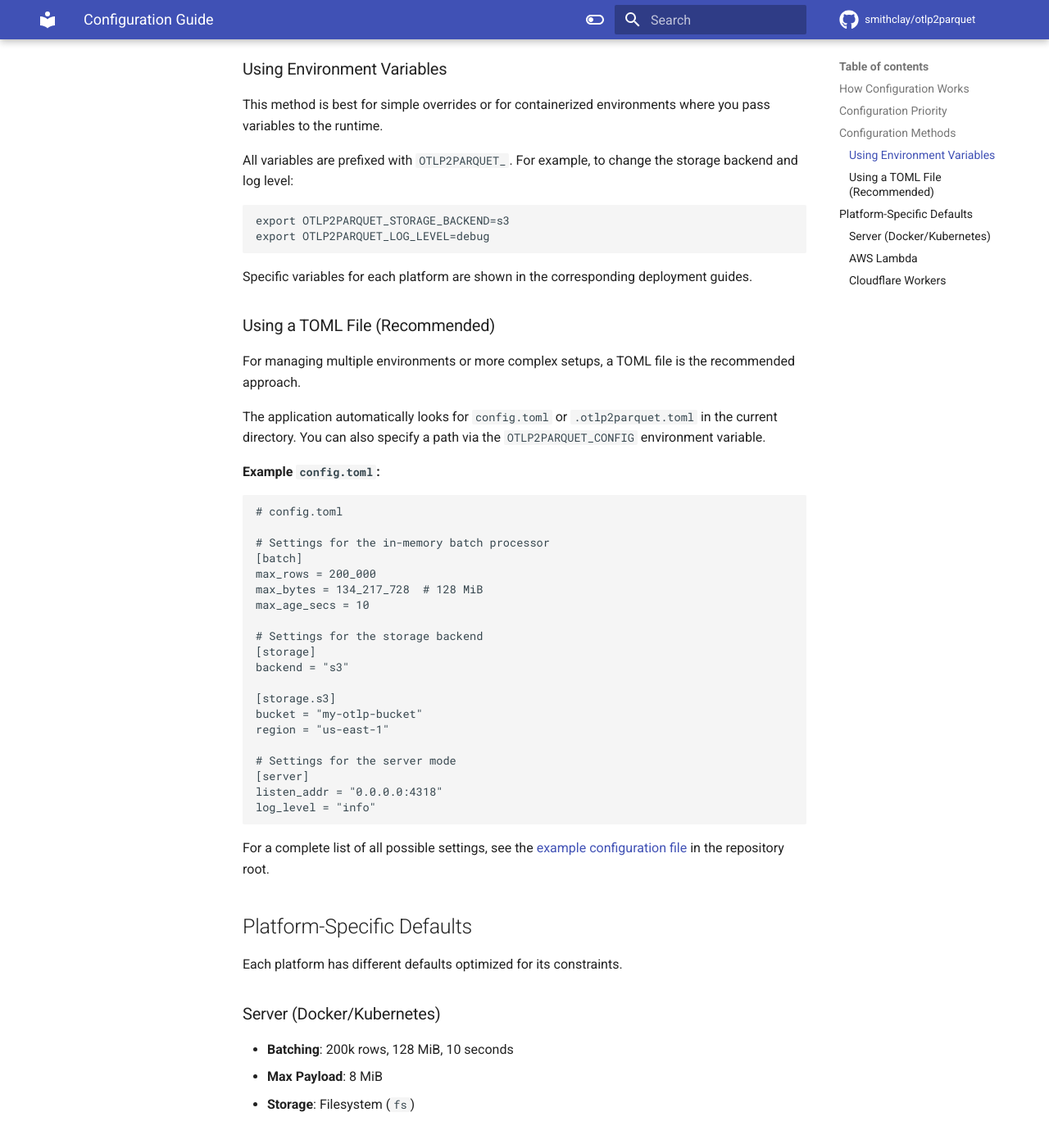
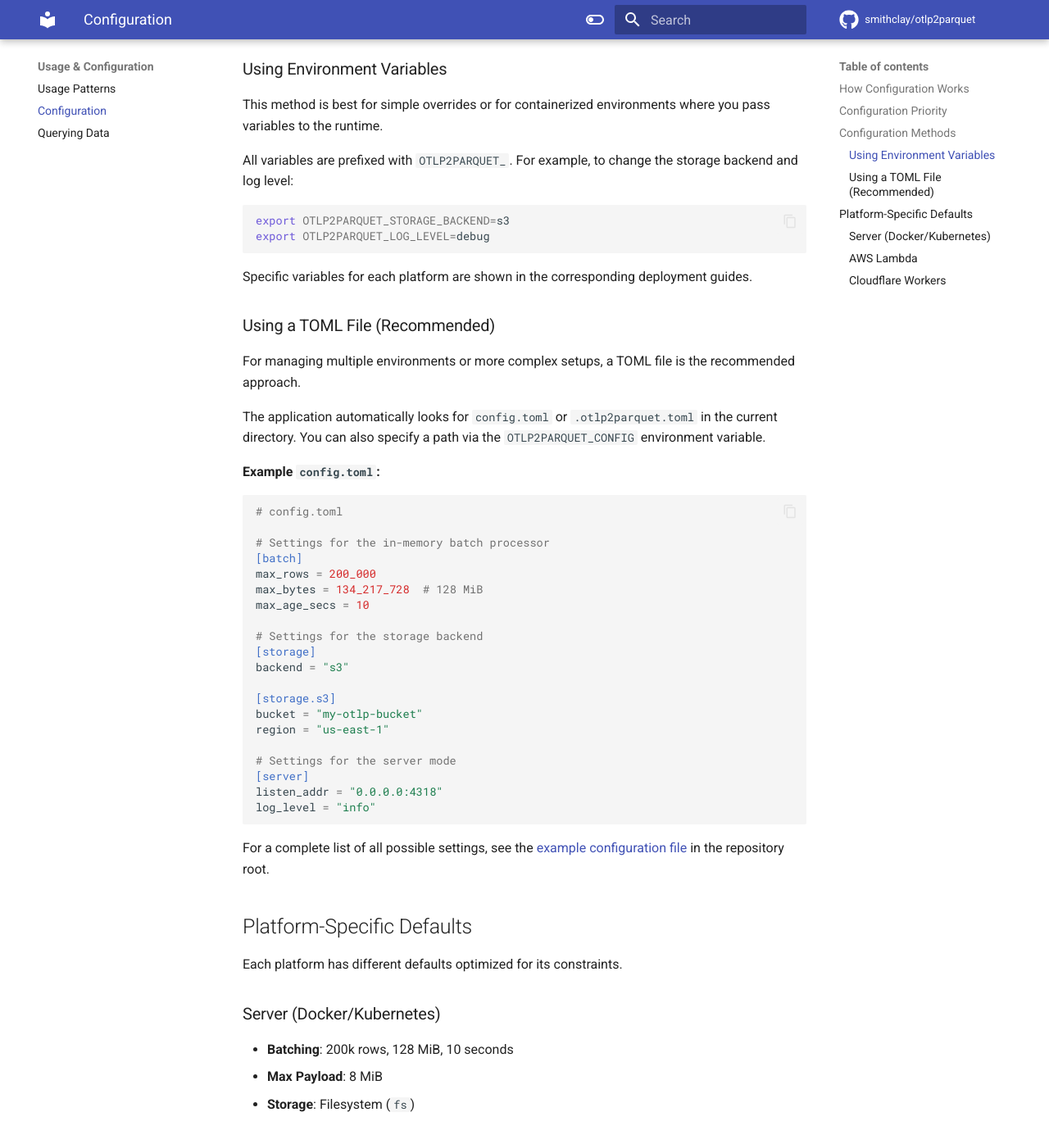
Before and after one commit to smithclay/otlp2parquet, an MkDocs documentation site: the page built from docs/get-started/configuration.md, in a window 1280 px wide and 1400 px high, scrolled down 844 px. Shown: the top 1396 px of the window at 82% size. Built offline with MkDocs 1.6.1 and Material for MkDocs 9.7.7, drawn with Linux system fonts in a browser that asks for light colours; comment, search, counter and statistics services are not loaded.

Commit message:
docs cleanup

```diff
--- a/mkdocs.yml
+++ b/mkdocs.yml
@@ -9,10 +9,14 @@
   features:
     - navigation.tabs
     - navigation.sections
+    - navigation.top
+    - navigation.tracking
     - search.suggest
     - search.highlight
     - content.tabs.link
     - content.code.annotate
+    - content.code.copy
+    - toc.follow
   palette:
     - scheme: default
       primary: indigo
@@ -32,15 +36,33 @@
   icon:
     repo: fontawesome/brands/github
 
+markdown_extensions:
+  - pymdownx.highlight:
+      anchor_linenums: true
+      line_spans: __span
+      pygments_lang_class: true
+  - pymdownx.superfences
+  - pymdownx.tabbed:
+      alternate_style: true
+  - pymdownx.inlinehilite
+  - pymdownx.snippets
+  - admonition
+  - pymdownx.details
+  - attr_list
+  - md_in_html
+  - tables
+  - toc:
+      permalink: true
+
 nav:
   - Home: index.md
-  - Get Started:
-      - Quickstart: get-started/quickstart.md
-      - Deployment:
-          - Docker: get-started/deployment/docker.md
-          - Cloudflare Workers: get-started/deployment/cloudflare.md
-          - AWS Lambda: get-started/deployment/aws-lambda.md
-      - Usage: get-started/usage.md
+  - Deployment:
+      - Docker: get-started/deployment/docker.md
+      - Cloudflare Workers: get-started/deployment/cloudflare.md
+      - AWS Lambda: get-started/deployment/aws-lambda.md
+  - Usage & Configuration:
+      - Usage Patterns: get-started/usage.md
+      - Configuration: get-started/configuration.md
       - Querying Data: get-started/querying-data.md
   - Developers:
       - Overview: developers/index.md
@@ -49,5 +71,7 @@
       - Schema: developers/schema.md
       - Development Setup: developers/development-setup.md
       - Performance Audit: developers/performance.md
-      - Style Guide: style-guide.md
-      - API Reference (Rustdoc): https://smithclay.github.io/otlp2parquet/api/otlp2parquet/index.html # Placeholder, will be generated
+      - Style Guide: developers/style-guide.md
+
+plugins:
+  - search
```
Also changed, not shown: README.md (+1 -5 lines), docs/get-started/quickstart.md (deleted, +0 -40 lines), docs/index.md (+212 -6 lines), docs/developers/style-guide.md (renamed from docs/style-guide.md).
